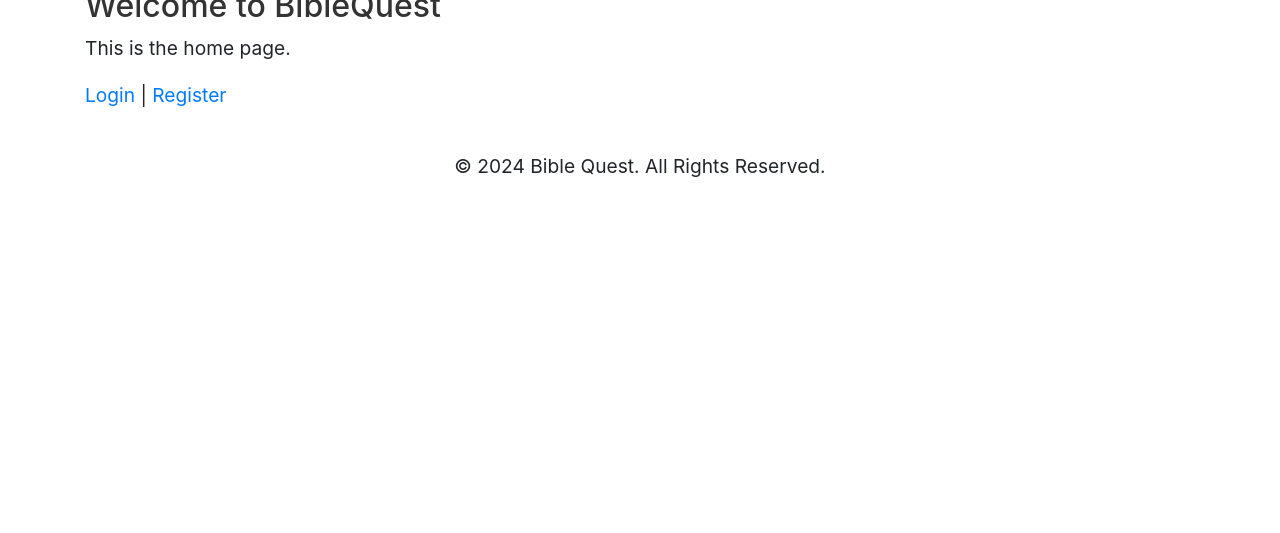
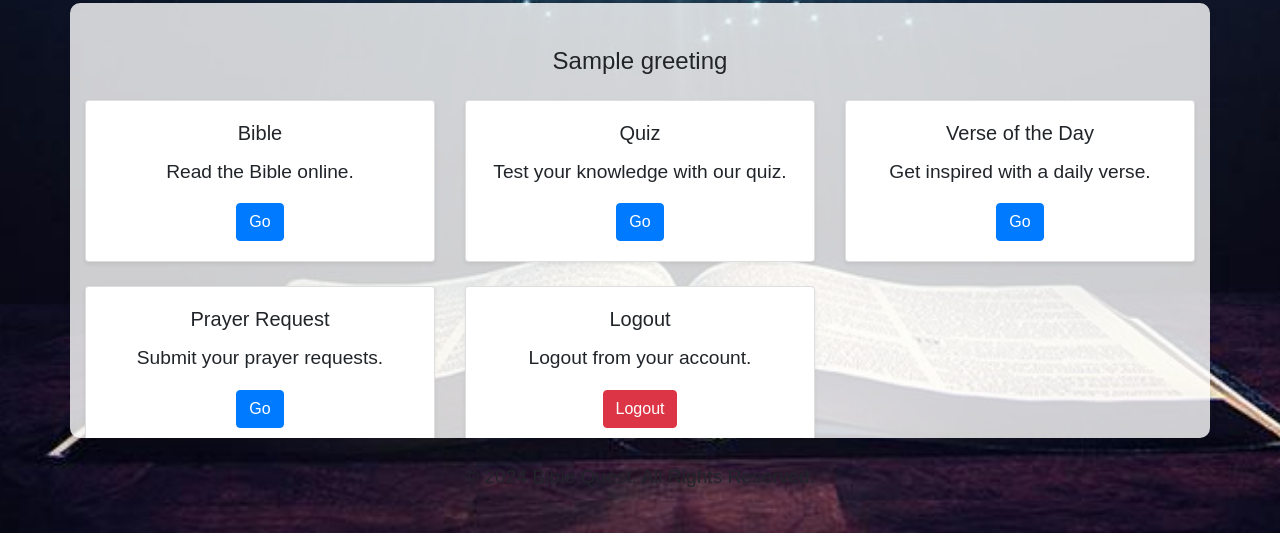
Before and after one commit to kandukurisanghavi/BibleQuest, a Django app: template biblequest/accounts/templates/accounts/home.html in a window 1280 px wide. Shown: the part 448-981 px from the top of the page. Run offline with Django 3.2, Linux system fonts and the light colour scheme; the template is opened without the code that fills it: most values are stand-ins (such as "Sample title", 1, 10 or a date in 2020); some libraries are stand-ins or nearby versions.

Commit message:
Add home template with links to login, register, and other features

```diff
--- a/biblequest/accounts/templates/accounts/home.html
+++ b/biblequest/accounts/templates/accounts/home.html
@@ -1,10 +1,86 @@
 <!-- accounts/templates/accounts/home.html -->
 {% extends 'accounts/base.html' %}
+{% load static %}
 
 {% block title %}Home{% endblock %}
 
 {% block content %}
-<h2>Welcome to BibleQuest</h2>
-<p>This is the home page.</p>
-<p><a href="{% url 'login' %}">Login</a> | <a href="{% url 'register' %}">Register</a></p>
+<style>
+    body {
+        font-family: Arial, sans-serif;
+        text-align: center;
+        background-image: url('{% static "images/home.jpg" %}'); /* Adjust the path to your image */
+        background-size: cover;
+        background-position: center;
+        background-repeat: no-repeat;
+        height: 100vh;
+        margin: 0;
+        padding: 0;
+        display: flex;
+        flex-direction: column;
+        justify-content: flex-start; /* Align content to start from the top */
+        align-items: center;
+    }
+
+    main {
+        background-color: rgba(255, 255, 255, 0.8); /* Optional: Add a semi-transparent background to the content */
+        padding: 20px;
+        border-radius: 10px;
+        width: 90%;
+        max-width: 1200px;
+        margin-top: 30px;
+        box-shadow: 0 4px 6px rgba(0, 0, 0, 0.1);
+    }
+</style>
+
+<div class="text-center my-4">
+    <h4>{{ greeting }}</h4>
+</div>
+<div class="row">
+    <div class="col-md-4">
+        <div class="card mb-4 shadow-sm">
+            <div class="card-body">
+                <h5 class="card-title">Bible</h5>
+                <p class="card-text">Read the Bible online.</p>
+                <a href="#" class="btn btn-primary">Go</a>
+            </div>
+        </div>
+    </div>
+    <div class="col-md-4">
+        <div class="card mb-4 shadow-sm">
+            <div class="card-body">
+                <h5 class="card-title">Quiz</h5>
+                <p class="card-text">Test your knowledge with our quiz.</p>
+                <a href="{% url 'quiz' %}" class="btn btn-primary">Go</a>
+            </div>
+        </div>
+    </div>
+    <div class="col-md-4">
+        <div class="card mb-4 shadow-sm">
+            <div class="card-body">
+                <h5 class="card-title">Verse of the Day</h5>
+                <p class="card-text">Get inspired with a daily verse.</p>
+                <a href="{% url 'verse_of_the_day' %}" class="btn btn-primary">Go</a>
+            </div>
+        </div>
+    </div>
+    <div class="col-md-4">
+        <div class="card mb-4 shadow-sm">
+            <div class="card-body">
+                <h5 class="card-title">Prayer Request</h5>
+                <p class="card-text">Submit your prayer requests.</p>
+                <a href="#" class="btn btn-primary">Go</a>
+            </div>
+        </div>
+    </div>
+    <div class="col-md-4">
+        <div class="card mb-4 shadow-sm">
+            <div class="card-body">
+                <h5 class="card-title">Logout</h5>
+                <p class="card-text">Logout from your account.</p>
+                <a href="{% url 'logout' %}" class="btn btn-danger">Logout</a>
+            </div>
+        </div>
+    </div>
+</div>
 {% endblock %}
```
